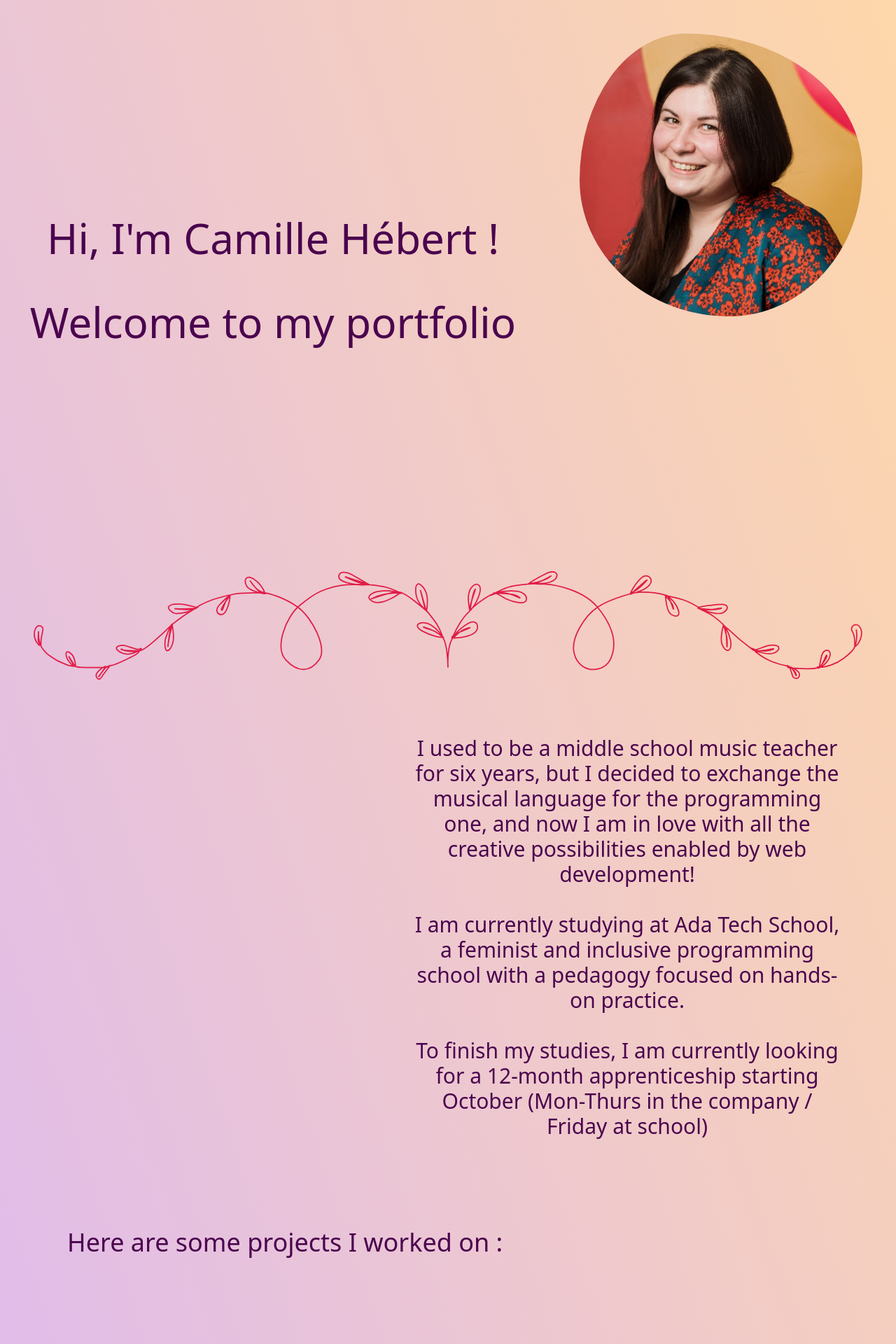
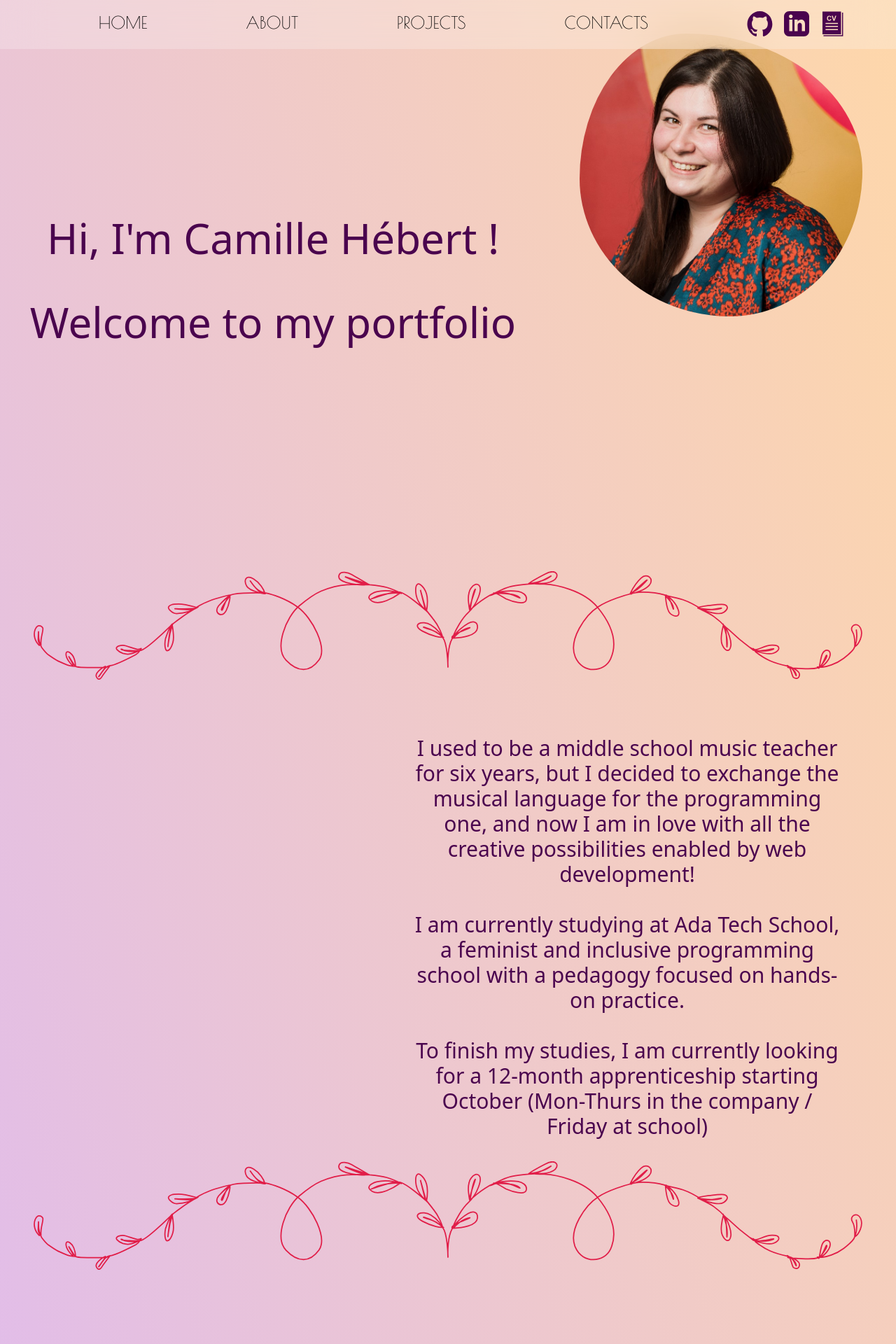
Before and after one commit to camhbrt/camhbrt.github.io, a Vue app: page / in a window 1280 px wide. Shown: the top 1920 px of the page at 70% size. Built offline with nearby package versions, Linux system fonts and the light colour scheme; a web font is replaced by a local one.

Commit message:
hidden navbar on small devices

```diff
--- a/src/App.vue
+++ b/src/App.vue
@@ -10,11 +10,13 @@ import Animation from './components/Animation.vue';
 
 <template>
   <div class="bg-gradient-to-bl from-orange-200 to-purple-300">
-    <!-- <Navbar/> -->
+    <Navbar class="hidden sm:flex"/>
     <Home/>
     <Animation/>
     <About/>
+    <Animation/>
     <Projects/>
+    <Animation/>
     <Contacts/>
     <Footer/>
   </div>
```
